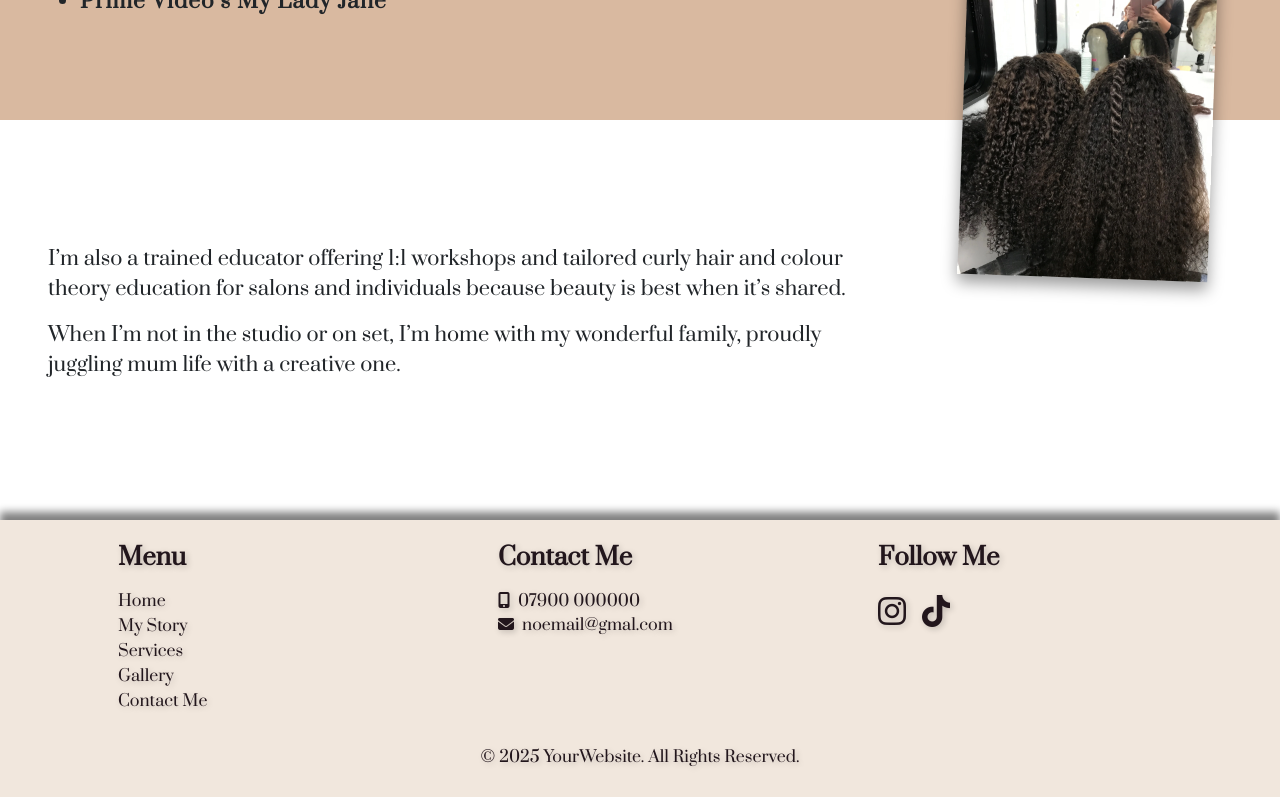
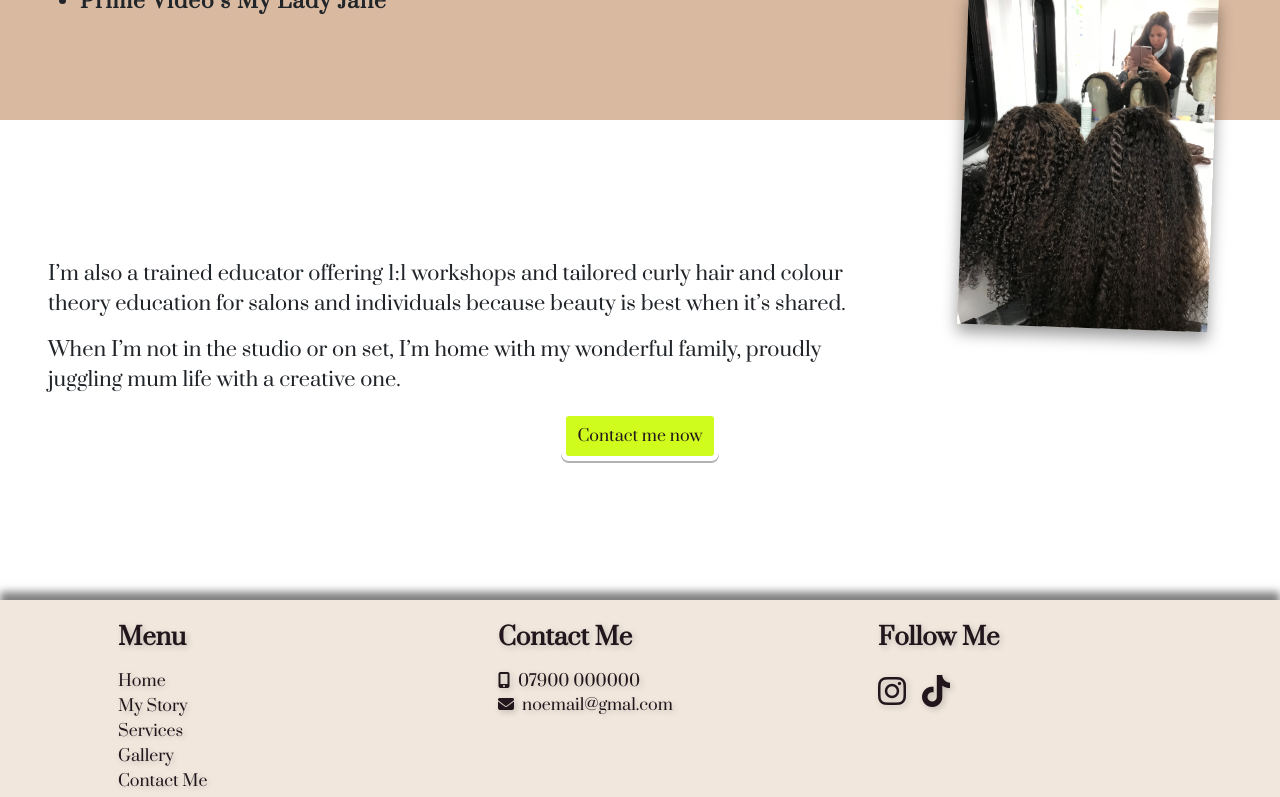
Before and after one commit to 2ndborn/karahair, a React (Create React App) app in the folder kara-app/: page /mystory in a window 1280 px wide. Shown: the part 3080-3877 px from the top of the page. Built offline with nearby package versions, Linux system fonts and the light colour scheme; a web font is replaced by a local one.

Commit message:
Added the contact button to the mystory screen

```diff
--- a/kara-app/src/pages/MyStoryPage.js
+++ b/kara-app/src/pages/MyStoryPage.js
@@ -148,6 +148,11 @@ const MyStoryPage = () => {
             with my wonderful family, proudly juggling mum life with
             a creative one.
           </p>
+          <div className={styles.contactButtonWrapper}>
+            <button className={`${styles.contactButton}`}>
+              Contact me now
+            </button>
+          </div>
         </div>
       </div>
     {/* <section>
--- a/kara-app/src/styles/MyStory.module.css
+++ b/kara-app/src/styles/MyStory.module.css
@@ -31,9 +31,6 @@
     display: flex;
     flex-direction: column;
     justify-content: center;
-    background-image:
-        linear-gradient(173deg, rgba(217, 185, 160, 0.7) 1%, #fff 20%),
-        linear-gradient(357deg, rgba(217, 185, 160, 0.7) 1%, #fff 20%);
 }
 
 .AboutMeTwo {
@@ -65,7 +62,7 @@
 
 .AboutMeFive {
     position: relative;
-    min-height: 50vh;
+    min-height: 60vh;
     display: flex;
     flex-direction: column;
     justify-content: center;
@@ -89,7 +86,7 @@
 
 .ImageAnchorThree {
   position: absolute;
-  top: calc(50vh - 175px); /* position image halfway into AboutMeOne */
+  top: calc(50vh - 125px); /* position image halfway into AboutMeOne */
   left: 85%;
   transform: translateX(-50%);
   z-index: 2;
@@ -166,6 +163,21 @@
     justify-content: center;
     align-items: center;
     text-align: center;
+}
+
+.contactButtonWrapper {
+    display: flex;
+    justify-content: center;
+    align-items: center;
+}
+
+.contactButton {
+    background-color: #cffc1c;
+    border: 5px solid #fff;
+    border-radius: 0.5rem;
+    padding: 0.5rem 0.75rem;
+    transition: border-color 0.2s ease;
+    box-shadow: 0 2px 0 rgba(0,0,0,0.3);
 }
 /*
 .leftHalf h1 {
@@ -289,12 +301,12 @@
     }
 
     .ImageAnchor {
-        top: calc(50vh - 60px);
+        top: calc(50vh - 40px);
         left: 50%;
     }
 
     .ImageAnchorTwo {
-        top: calc(0vh - 95px);
+        top: calc(0vh - 115px);
         left: 50%;
     }
 
```
